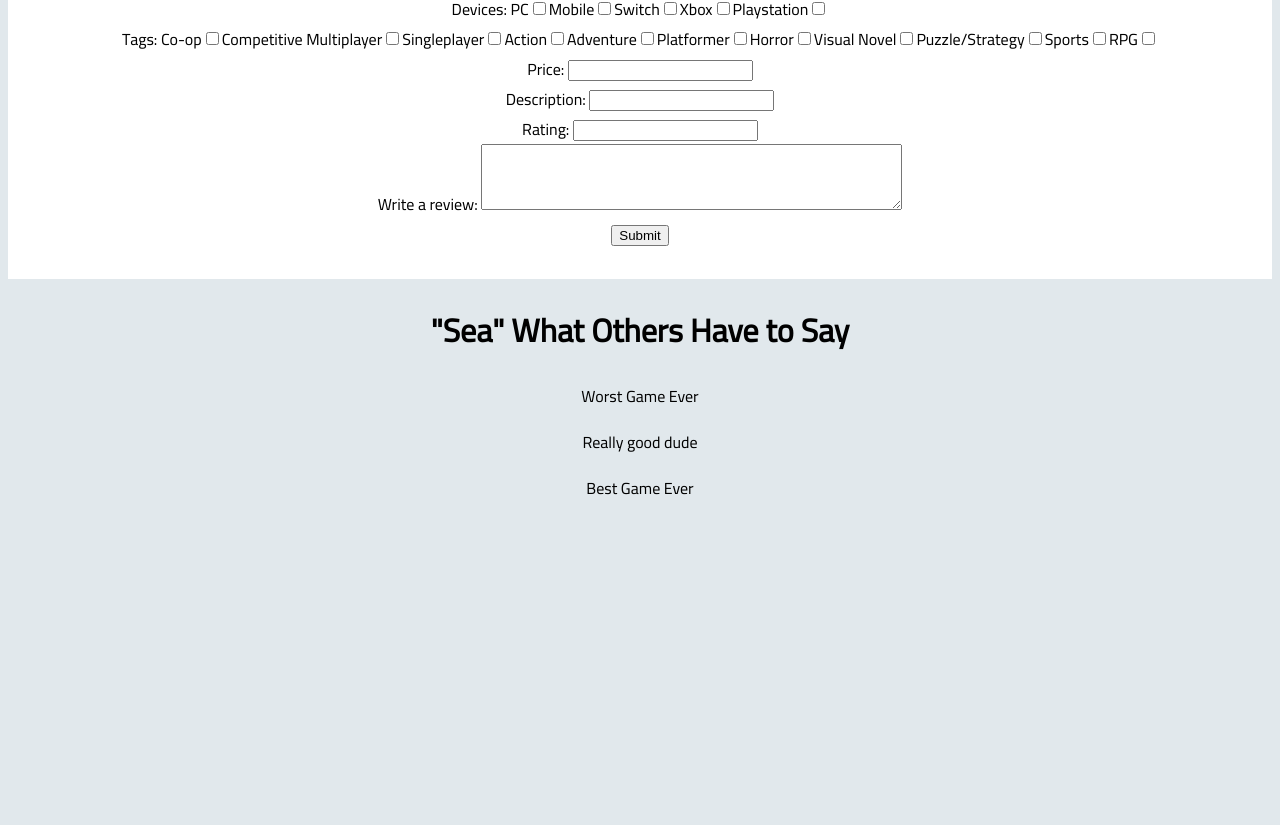
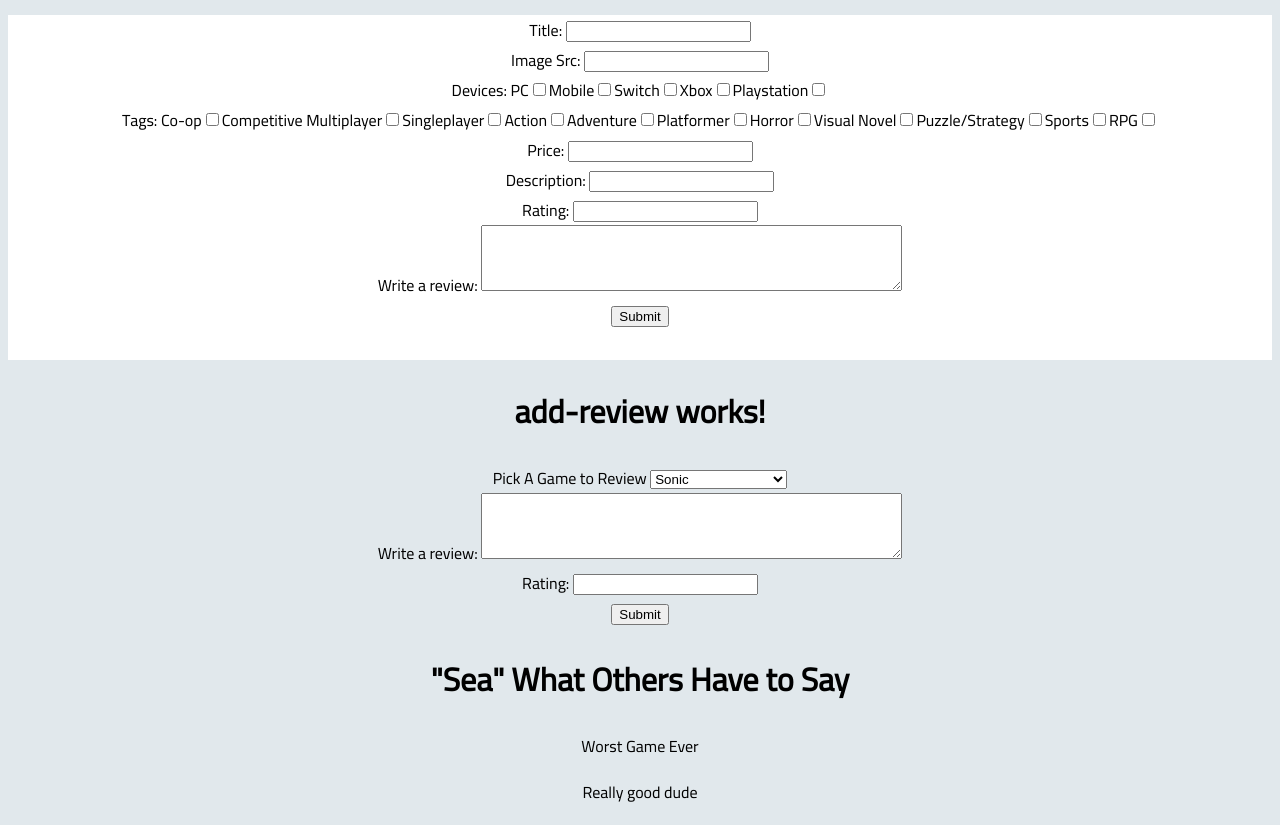
Before and after one commit to basketbwall/SeaGames, an Angular app: page /catalog in a window 1280 px wide. Shown: the part 1738-2563 px from the top of the page. Before the commit the page ends 2257 px from the top, so only its background shows below. Built offline with nearby package versions, Linux system fonts and the light colour scheme.

Commit message:
Added feature for users to add a review for an existing game

```diff
--- /dev/null
+++ b/src/app/add-review/add-review.component.html
@@ -0,0 +1,19 @@
+<h1>add-review works!</h1>
+<form id="addReview">
+
+  <label>Pick A Game to Review </label>
+  <select id="catalogGames">
+  </select>
+  <br />
+
+  <label for="review">Write a review: </label>
+  <textarea id="adding_review" rows="4" cols="50"></textarea>
+  <br />
+
+  <label for="rating">Rating: </label>
+  <input type="text" id="adding_rating" name="rating" />
+  <br />
+
+  <input id="addReviewBtn" type="submit" value="Submit">
+
+</form>
--- /dev/null
+++ b/src/app/add-review/add-review.component.ts
@@ -0,0 +1,15 @@
+import { Component, OnInit } from '@angular/core';
+
+@Component({
+  selector: 'app-add-review',
+  templateUrl: './add-review.component.html',
+  styleUrls: ['./add-review.component.css']
+})
+export class AddReviewComponent implements OnInit {
+
+  constructor() { }
+
+  ngOnInit(): void {
+  }
+
+}
--- a/src/app/app.module.ts
+++ b/src/app/app.module.ts
@@ -10,6 +10,7 @@ import { QuizComponent } from './quiz/quiz.component';
 import { HomepageComponent } from './homepage/homepage.component';
 import { GamereviewsComponent } from './gamereviews/gamereviews.component';
 import { AddGameComponent } from './add-game/add-game.component';
+import { AddReviewComponent } from './add-review/add-review.component';
 
 @NgModule({
   declarations: [
@@ -20,7 +21,8 @@ import { AddGameComponent } from './add-game/add-game.component';
     QuizComponent,
     HomepageComponent,
     GamereviewsComponent,
-    AddGameComponent
+    AddGameComponent,
+    AddReviewComponent
   ],
   imports: [
     BrowserModule,
--- a/src/app/catalog/catalog.component.html
+++ b/src/app/catalog/catalog.component.html
@@ -2,7 +2,13 @@
   There's Plenty of Games in the Sea.
 </h1>
 
+<div id="search">
+  <h1>Search</h1>
+  <div id="searchBox">
+
+  </div>
+</div>
 <div id="catalog"></div>
 <app-add-game></app-add-game>
-
+<app-add-review></app-add-review>
 <app-gamereviews></app-gamereviews>
--- a/src/assets/js/custom.js
+++ b/src/assets/js/custom.js
@@ -110,7 +110,7 @@ window.onload = function () {
       totalRating += currentGame.rating[x];
     }
     if (currentGame.rating.length > 0) {
-      gameRating.innerText = totalRating / (currentGame.rating.length) + " ( " + (currentGame.rating.length) + " )";
+      gameRating.innerText = (totalRating / (currentGame.rating.length)).toFixed(2) + " ( " + (currentGame.rating.length) + " )";
 
     } else {
       gameRating.innerText = 0 + " (No User Reviews)";
@@ -233,14 +233,49 @@ window.onload = function () {
         //loop through reviews and print them into the "Sea"
         for (var x = 0; x < gameReviews.length; x++) {
           var currentReview = gameReviews[x];
+          var currentRating = gamesArray[i].rating[x];
           //alert(gameReviews[x]);
           var review = document.createElement("p");
           review.classList.add("review");
-          review.innerText = currentReview;
+          review.innerText = currentReview + " [Rating given: " + currentRating + "]";
           reviewsContainer.append(review);
         }
       }
     }
 
   }
+
+  //code to load the existing games into select so user can add a review to existing game
+  for (var i = 0; i < gamesArray.length; i++) {
+    var game = gamesArray[i];
+    var option = document.createElement("option");
+    option.text = game.title;
+    option.value = game.title;
+    var select = document.getElementById("catalogGames");
+    select.append(option);
+  }
+
+  //attach event handler to review submit button
+  var addReview = document.getElementById("addReviewBtn");
+  addReview.addEventListener("click", putReview);
+
+  function putReview() {
+    var title = document.getElementById("catalogGames").value;
+    var review = document.getElementById("adding_review").value;
+    var rating = document.getElementById("adding_rating").value;
+    alert(title + ", " + review + ", " + rating);
+    //find title in games array and add to the rating and reviews arrays for it
+    for (var i = 0; i < gamesArray.length; i++) {
+      var game = gamesArray[i];
+      if (game.title == title) {
+        alert("found amatch");
+        //found our game
+        game.reviews.push(review);
+        game.rating.push(parseInt(rating));
+        //write the changes to the localstorage
+        localStorage.setItem("games", JSON.stringify(gamesArray));
+      }
+    }
+  }
+
 }
--- a/src/styles.css
+++ b/src/styles.css
@@ -18,6 +18,10 @@ h1 {
 
 p {
   text-align: center;
+}
+
+#addReview {
+    text-align: center;
 }
 
 .gameDisplay {
```
Also changed, not shown: src/app/add-review/add-review.component.css (added), src/app/gamereviews/gamereviews.component.css (line endings or trailing spaces), 1 other file (tests, documents, lock files or other folders).
